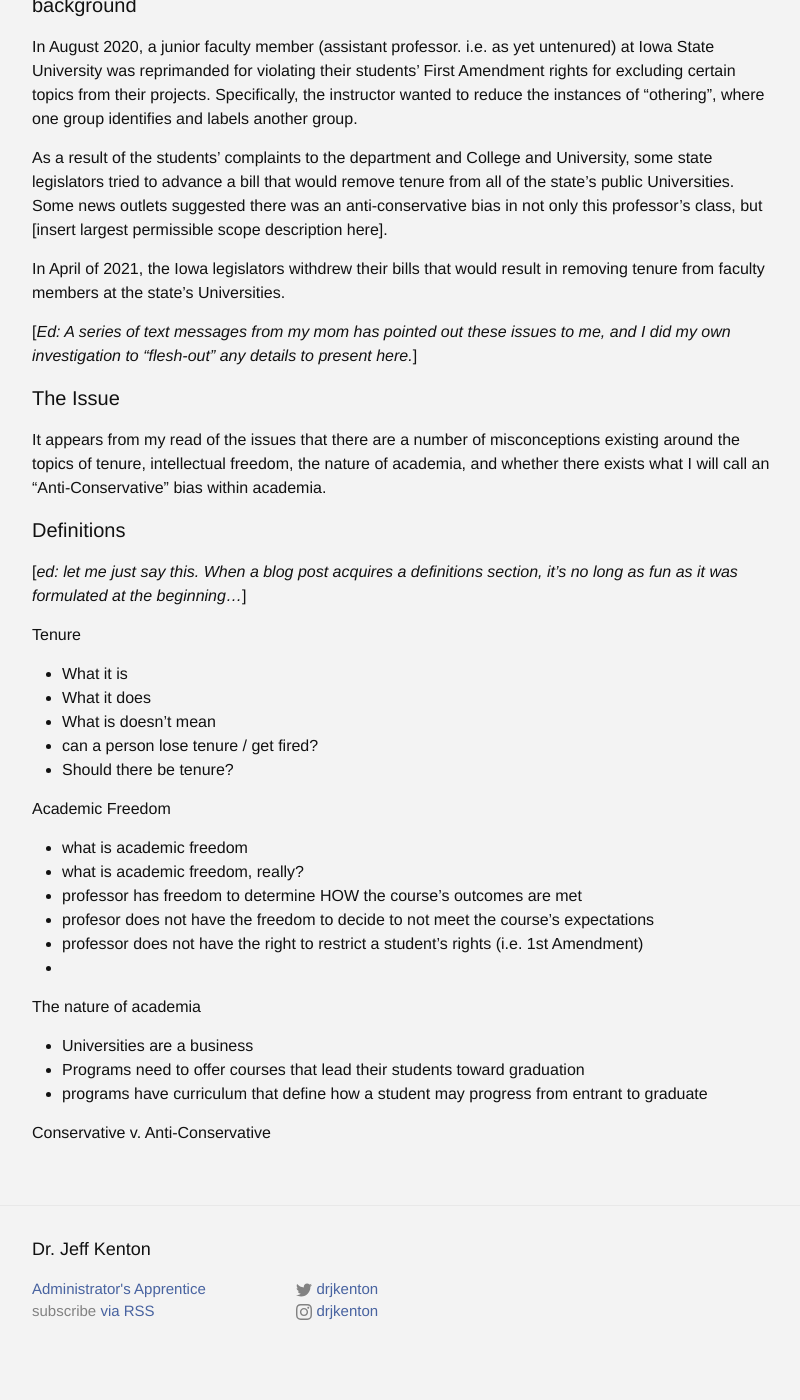
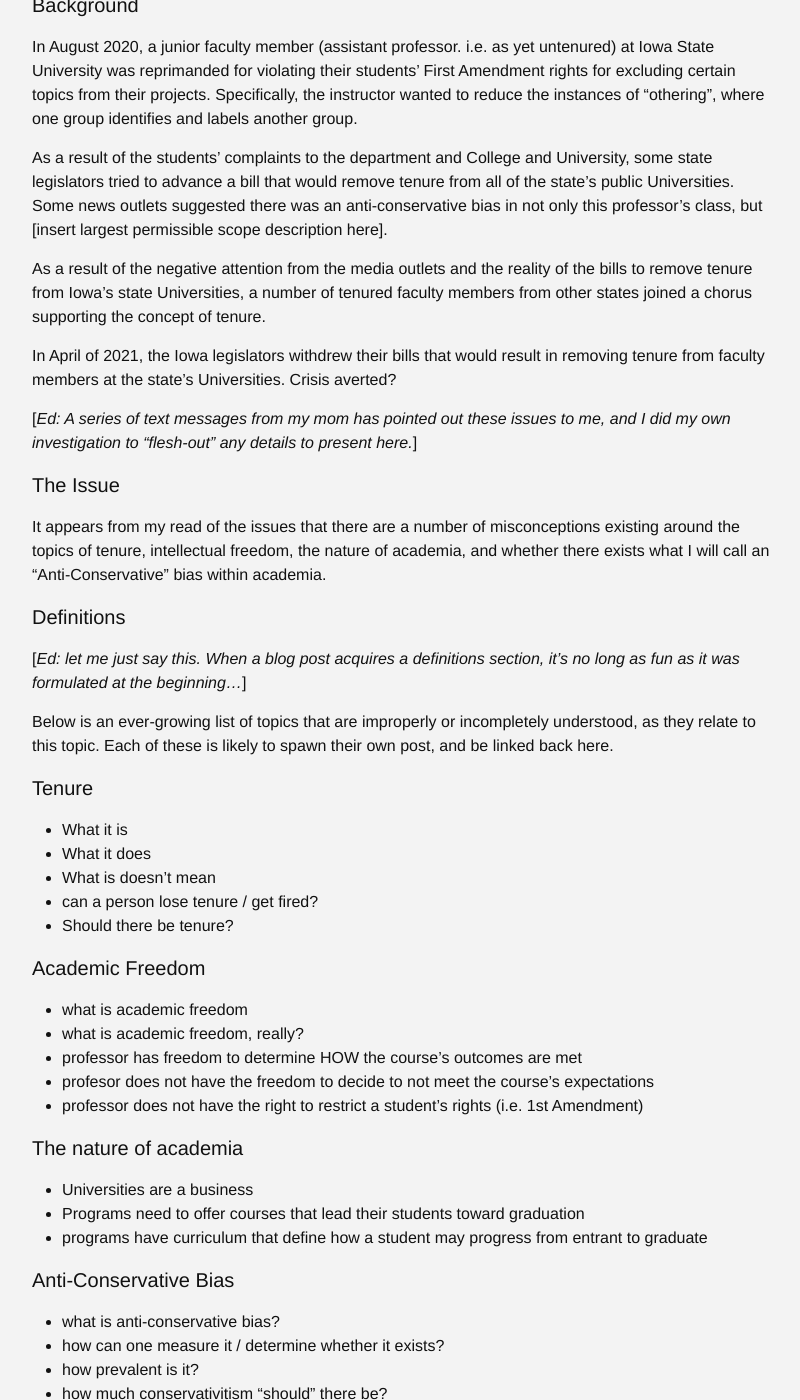
Before and after one commit to jkenton/drkenton, a Jekyll site: the page built from tenure.md, in a window 1280 px wide and 1400 px high, scrolled down 658 px. Shown: the whole window, without its empty margins (238-1038 px from the left). Built offline with Jekyll 4.4.1, drawn with Linux system fonts in a browser that asks for light colours; some of the changed text lies outside the part shown.

Commit message:
tenure-2021-04-02

```diff
--- a/tenure.md
+++ b/tenure.md
@@ -16,14 +16,16 @@ It finally came to a head on April 2, 2021. Look out!
 
 First, some background. I will endeavor to provide just the facts of the matter:
 
-<h4>background</h4>
+<h4>Background</h4>
 In August 2020, a junior faculty member (assistant professor. i.e. as yet untenured) at Iowa State University was reprimanded for violating their students' First Amendment rights for excluding certain topics from their projects. Specifically, the instructor wanted to reduce the instances of "othering", where one group identifies and labels another group.
 
 
 As a result of the students' complaints to the department and College and University, some state legislators tried to advance a bill that would remove tenure from all of the state's public Universities. Some news outlets suggested there was an anti-conservative bias in not only this professor's class, but [insert largest permissible scope description here].
 
+As a result of the negative attention from the media outlets and the reality of the bills to remove tenure from Iowa's state Universities, a number of tenured faculty members from other states joined a chorus supporting the concept of tenure.
 
-In April of 2021, the Iowa legislators withdrew their bills that would result in removing tenure from faculty members at the state's Universities.
+
+In April of 2021, the Iowa legislators withdrew their bills that would result in removing tenure from faculty members at the state's Universities. Crisis averted?
 
 [*Ed: A series of text messages from my mom has pointed out these issues to me, and I did my own investigation to "flesh-out" any details to present here.*]
 
@@ -32,10 +34,11 @@ It appears from my read of the issues that there are a number of misconceptions
 
 
 <h4>Definitions</h4>
-[*ed: let me just say this. When a blog post acquires a definitions section, it's no long as fun as it was formulated at the beginning...*]
+[*Ed: let me just say this. When a blog post acquires a definitions section, it's no long as fun as it was formulated at the beginning...*]
 
+Below is an ever-growing list of topics that are improperly or incompletely understood, as they relate to this topic. Each of these is likely to spawn their own post, and be linked back here.
 
-Tenure
+<h4>Tenure</h4>
 - What it is
 - What it does
 - What is doesn't mean
@@ -43,19 +46,25 @@ Tenure
 - Should there be tenure?
 
 
-Academic Freedom
+<h4>Academic Freedom</h4>
 - what is academic freedom
 - what is academic freedom, really?
 - professor has freedom to determine HOW the course's outcomes are met
 - profesor does not have the freedom to decide to not meet the course's expectations
 - professor does not have the right to restrict a student's rights (i.e. 1st Amendment)
--
 
 
-The nature of academia
+
+<h4>The nature of academia</h4>
 - Universities are a business
 - Programs need to offer courses that lead their students toward graduation
 - programs have curriculum that define how a student may progress from entrant to graduate
 
 
-Conservative v. Anti-Conservative
+<h4>Anti-Conservative Bias</h4>
+- what is anti-conservative bias?
+- how can one measure it / determine whether it exists?
+- how prevalent is it?
+- how much conservativitism "should" there be?
+
+<h4>The role the media plays in this</h4>
```
